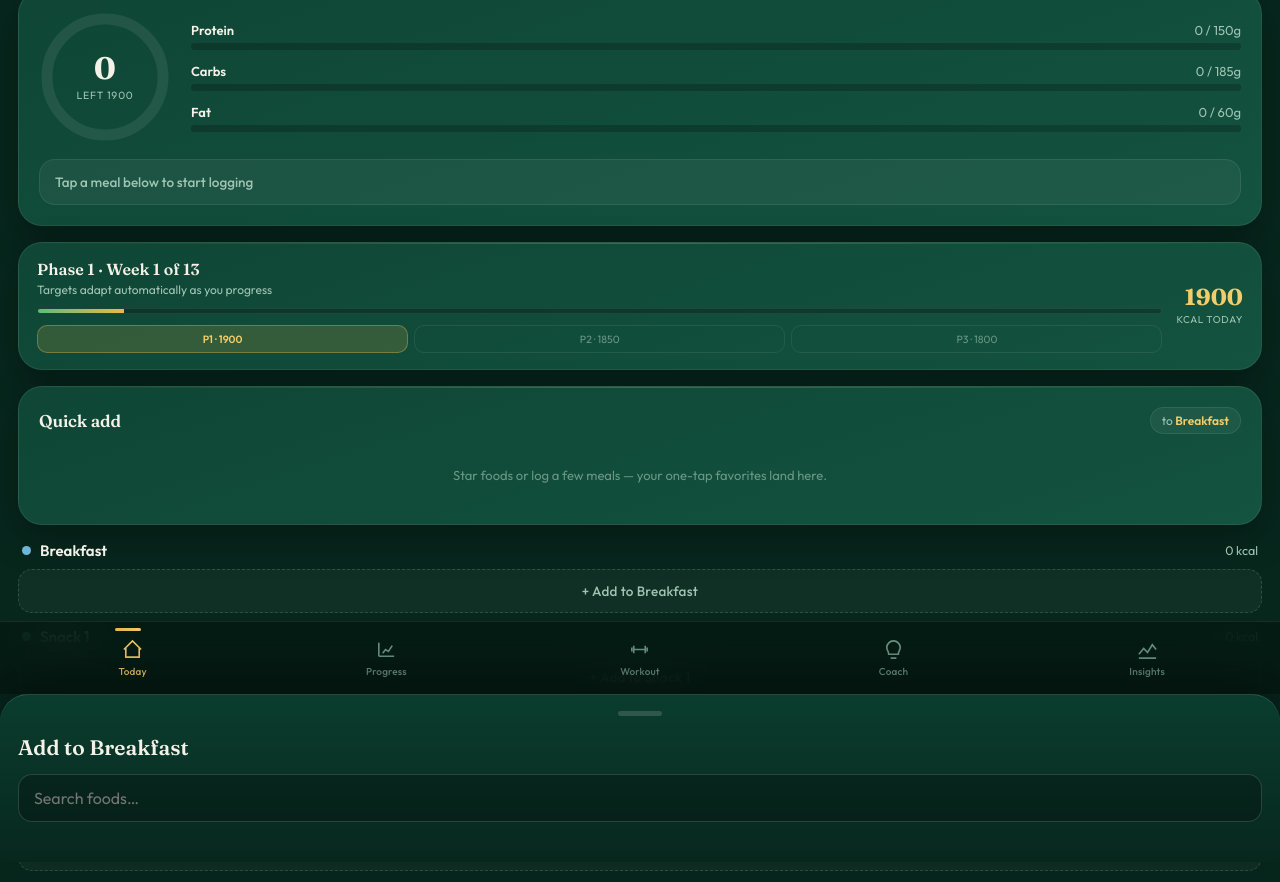
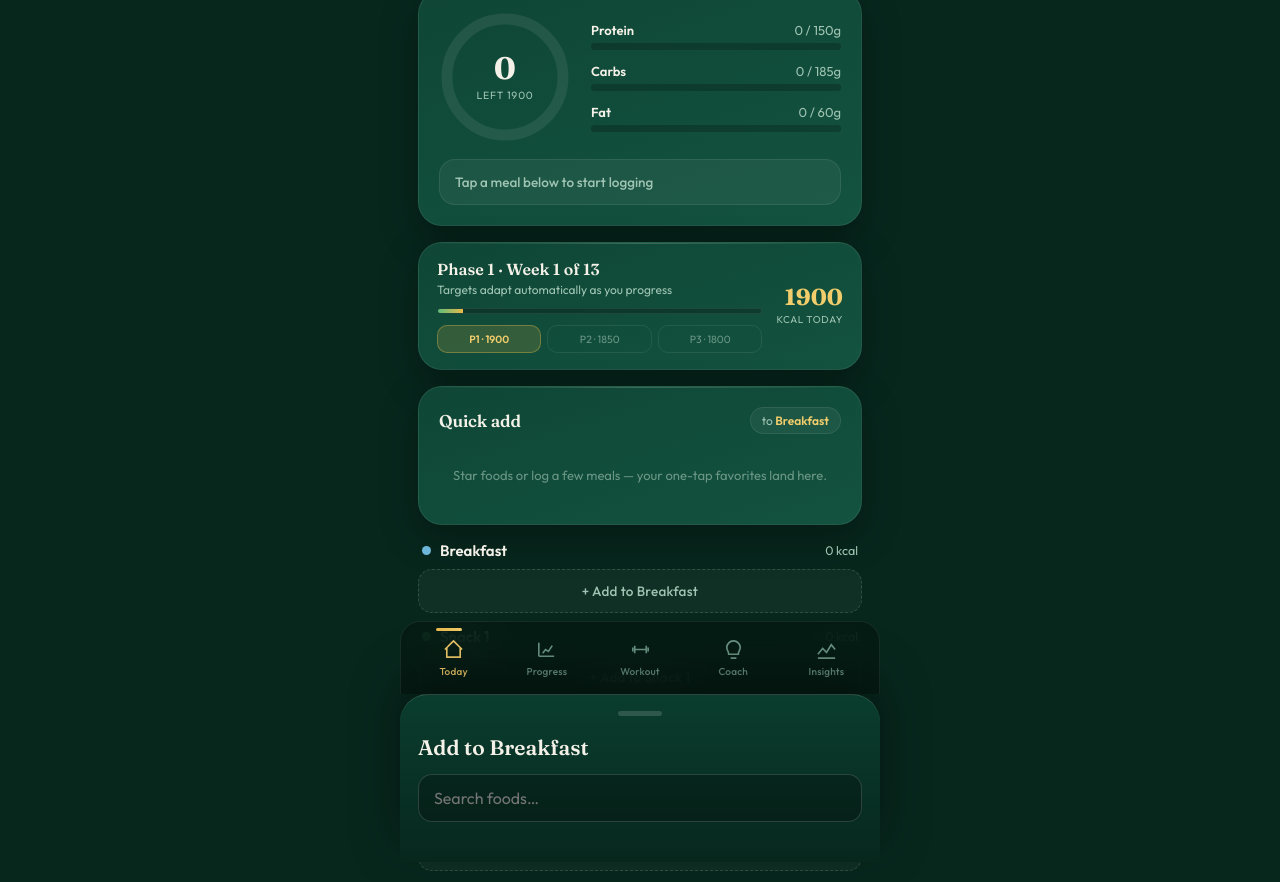
Before and after one commit to pmaditha/get-fit, a plain HTML site: page index.html in a window 1280 px wide. Shown: the part 106-988 px from the top of the page. Drawn offline with Linux system fonts and the light colour scheme.

Commit message:
Update index.html

```diff
--- a/index.html
+++ b/index.html
@@ -25,6 +25,7 @@
   --sh:0 14px 38px rgba(0,0,0,.32); --sh2:0 6px 20px rgba(0,0,0,.28);
   --spring:cubic-bezier(.34,1.4,.5,1); --ease:cubic-bezier(.4,0,.2,1);
   --safe-top:env(safe-area-inset-top); --safe-bot:env(safe-area-inset-bottom);
+  --appw:480px; /* max content width — app reads as a centered phone column on desktop */
 }
 *{margin:0;padding:0;box-sizing:border-box;-webkit-tap-highlight-color:transparent}
 html,body{background:var(--bg);color:var(--txt);font-family:'Outfit',sans-serif;overscroll-behavior:none;-webkit-font-smoothing:antialiased}
@@ -42,7 +43,7 @@ button{font-family:inherit;cursor:pointer;color:inherit}
 /* ============================================================
    layout · screens
    ============================================================ */
-.screen{display:none;padding:0 18px}
+.screen{display:none;padding:0 18px;max-width:var(--appw);margin-inline:auto}
 .screen.active{display:block}
 .screen.active>*{animation:rise .5s var(--ease) both}
 .screen.active>*:nth-child(2){animation-delay:.04s}
@@ -207,9 +208,10 @@ header.top{padding:24px 4px 16px;display:flex;justify-content:space-between;alig
 /* ============================================================
    tab bar
    ============================================================ */
-.tabbar{position:fixed;bottom:0;left:0;right:0;z-index:50;
+.tabbar{position:fixed;bottom:0;left:50%;transform:translateX(-50%);width:100%;max-width:var(--appw);z-index:50;
    background:rgba(6,26,19,.82);backdrop-filter:blur(22px) saturate(1.2);-webkit-backdrop-filter:blur(22px) saturate(1.2);
    border-top:1px solid var(--line);display:flex;padding:10px 6px calc(10px + var(--safe-bot))}
+@media (min-width:520px){.tabbar{border-left:1px solid var(--line);border-right:1px solid var(--line);border-radius:20px 20px 0 0}}
 .tabind{position:absolute;top:6px;width:26px;height:3px;border-radius:3px;background:linear-gradient(90deg,var(--gold),var(--gold2));
    transform:translateX(-50%);transition:left .4s var(--spring)}
 .tab{flex:1;display:flex;flex-direction:column;align-items:center;gap:4px;color:var(--mut2);
@@ -223,10 +225,10 @@ header.top{padding:24px 4px 16px;display:flex;justify-content:space-between;alig
    ============================================================ */
 .sheet-bg{position:fixed;inset:0;z-index:90;background:rgba(0,0,0,.55);backdrop-filter:blur(3px);opacity:0;pointer-events:none;transition:opacity .3s}
 .sheet-bg.show{opacity:1;pointer-events:auto}
-.sheet{position:fixed;left:0;right:0;bottom:0;z-index:100;background:linear-gradient(180deg,var(--bg2),var(--bg));
+.sheet{position:fixed;left:50%;bottom:0;width:100%;max-width:var(--appw);z-index:100;background:linear-gradient(180deg,var(--bg2),var(--bg));
    border-radius:28px 28px 0 0;border-top:1px solid var(--line2);padding:8px 18px calc(26px + var(--safe-bot));
-   transform:translateY(100%);transition:transform .4s var(--spring);max-height:90vh;overflow-y:auto;box-shadow:0 -20px 50px rgba(0,0,0,.4)}
-.sheet.show{transform:none}
+   transform:translateX(-50%) translateY(100%);transition:transform .4s var(--spring);max-height:90vh;overflow-y:auto;box-shadow:0 -20px 50px rgba(0,0,0,.4)}
+.sheet.show{transform:translateX(-50%)}
 .grab{width:44px;height:5px;border-radius:5px;background:var(--line2);margin:8px auto 18px}
 .sheet h3{font-family:'Fraunces',serif;font-size:21px;font-weight:600}
 .search{width:100%;background:rgba(0,0,0,.25);border:1px solid var(--line2);border-radius:14px;color:var(--txt);font-family:inherit;font-size:16px;padding:13px 15px;outline:none;margin:14px 0}
```
